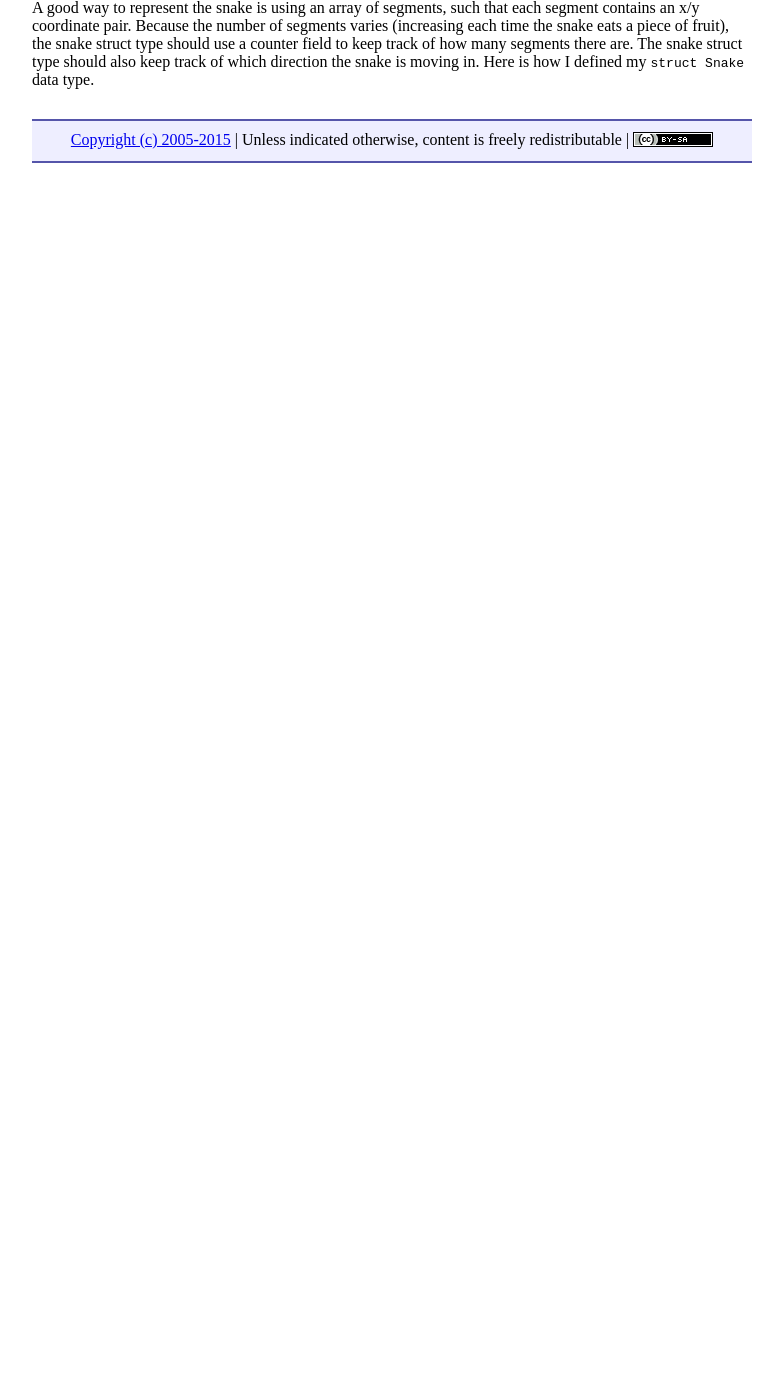
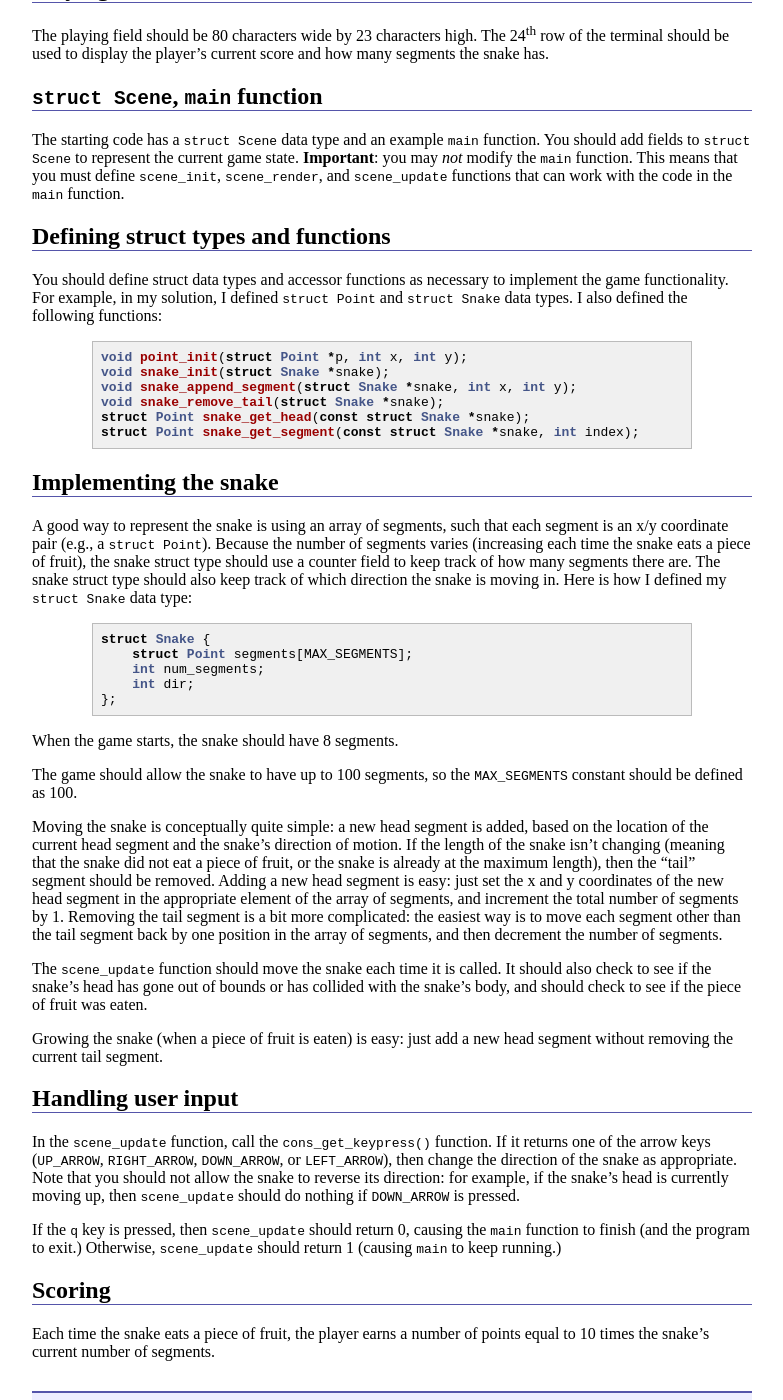
Before and after one commit to ycpcs/cs101-spring2015, a Jekyll site: the page built from assign/assign06.md, in a window 1280 px wide and 1400 px high, scrolled down 1818 px. Shown: the whole window, without its empty margins (248-1031 px from the left). Built offline with Jekyll 4.4.1, drawn with Linux system fonts in a browser that asks for light colours; Markdown is read by kramdown in place of the engine named in the settings; before the commit the page ends 1991 px from its top, so only the background shows below that; some of the changed text lies outside the part shown.

Commit message:
suggested approach for assignment 6

```diff
--- a/assign/assign06.md
+++ b/assign/assign06.md
@@ -32,7 +32,25 @@ Your task is to implement a [Snake](http://en.wikipedia.org/wiki/Snake_%28video_
 
 The play controls a snake.  The snake consists of some number of segments.  At each time step, the snake's head segment moves up, right, down, or left, and the other segments of the snake follow.  The player can control the direction of the snake's head using the arrow keys.  At all times, there is a piece of fruit on the playing field.  If the snake eats the fruit (i.e., the snake's head segment reaches the fruit), the snake grows by one segment.  When the fruit is eaten, a new piece of fruit appears in a random location.  If the snake's head goes out of bounds, or if the snake's head collides with one of the snake's body segments, the game is over.
 
+> TODO: animation showing snake going out of bounds
+
+> TODO: animation showing snake's head colliding with its body
+
 You will use the terminal graphics functions: see [Lab 17](../labs/lab17.html), [Lab 18](../labs/lab18.html), [Lab 20](../labs/lab20.html), and especially [Lab 22](../labs/lab22.html).
+
+# Approach
+
+This is a substantial assignment.  Here is a suggested approach to getting all of the features of the program working:
+
+1. Define `struct Point` and `struct Snake` data types.
+2. Add fields to `struct Scene` to represent the snake.
+3. Add code to `scene_init` to initialize the snake.
+4. Add code to `scene_render` to draw the segments of the snake.  The snake should be visible, but will not move.
+5. Add code to `scene_update` to move the snake by adding a new head segment and removing the current tail segment. The snake will now move in one direction.
+6. Add code to `scene_update` to check for keypresses, changing the direction of the snake as appropriate when an arrow key is pressed.  Now you should be able to control the snake.
+7. Add code to `scene_update` to detect if the snake's head has moved out of bounds, and if so, set a "game over" flag in the `struct Scene`.  Also, add code to `scene_render` to print a game over message when the game over flag is set.
+8. Add code to `scene_update` to detect if the snake's head has collided with any of its body segments, and if so, set a game over flag in `struct Scene`.
+9. Add code to check whether the snake's head is in the same place as the piece of fruit, and if so, increase the player's score, increase the snake's number of segments by 1, and place a new piece of fruit in a random location.  (Make sure that the new fruit location isn't in the same place as any of the snake's segments.)
 
 # Hints, specifications, and requirements
 
@@ -42,11 +60,11 @@ The playing field should be 80 characters wide by 23 characters high.  The 24<su
 
 ## `struct Scene`, `main` function
 
-The starting code has a `struct Scene` data type and an example `main` function.  You should add fields to `struct Scene` to represent the current game state.  **Important**: you may *not* modify the `main` function.  This means that you must define `scene_init`, `scene_render`, and `scene\_update` functions that can work with the code in the `main` function.
+The starting code has a `struct Scene` data type and an example `main` function.  You should add fields to `struct Scene` to represent the current game state.  **Important**: you may *not* modify the `main` function.  This means that you must define `scene_init`, `scene_render`, and `scene_update` functions that can work with the code in the `main` function.
 
 ## Defining struct types and functions
 
-You should define struct data types and accessor functions as necessary to implement the game functionality.  For example, in my solution, I defined **struct Point** and **struct Snake** data types.  I also defined the following functions:
+You should define struct data types and accessor functions as necessary to implement the game functionality.  For example, in my solution, I defined `struct Point` and `struct Snake` data types.  I also defined the following functions:
 
 {% highlight cpp %}
 void point_init(struct Point *p, int x, int y);
@@ -59,7 +77,35 @@ struct Point snake_get_segment(const struct Snake *snake, int index);
 
 ## Implementing the snake
 
-A good way to represent the snake is using an array of segments, such that each segment contains an x/y coordinate pair.  Because the number of segments varies (increasing each time the snake eats a piece of fruit), the snake struct type should use a counter field to keep track of how many segments there are.  The snake struct type should also keep track of which direction the snake is moving in.  Here is how I defined my `struct Snake` data type.
+A good way to represent the snake is using an array of segments, such that each segment is an x/y coordinate pair (e.g., a `struct Point`).  Because the number of segments varies (increasing each time the snake eats a piece of fruit), the snake struct type should use a counter field to keep track of how many segments there are.  The snake struct type should also keep track of which direction the snake is moving in.  Here is how I defined my `struct Snake` data type:
+
+{% highlight cpp %}
+struct Snake {
+    struct Point segments[MAX_SEGMENTS];
+    int num_segments;
+    int dir;
+};
+{% endhighlight %}
+
+When the game starts, the snake should have 8 segments.
+
+The game should allow the snake to have up to 100 segments, so the `MAX_SEGMENTS` constant should be defined as 100.
+
+Moving the snake is conceptually quite simple: a new head segment is added, based on the location of the current head segment and the snake's direction of motion.  If the length of the snake isn't changing (meaning that the snake did not eat a piece of fruit, or the snake is already at the maximum length), then the "tail" segment should be removed.  Adding a new head segment is easy: just set the x and y coordinates of the new head segment in the appropriate element of the array of segments, and increment the total number of segments by 1.  Removing the tail segment is a bit more complicated: the easiest way is to move each segment other than the tail segment back by one position in the array of segments, and then decrement the number of segments.
+
+The `scene_update` function should move the snake each time it is called.  It should also check to see if the snake's head has gone out of bounds or has collided with the snake's body, and should check to see if the piece of fruit was eaten.
+
+Growing the snake (when a piece of fruit is eaten) is easy: just add a new head segment without removing the current tail segment.
+
+## Handling user input
+
+In the `scene_update` function, call the `cons_get_keypress()` function.  If it returns one of the arrow keys (`UP_ARROW`, `RIGHT_ARROW`, `DOWN_ARROW`, or `LEFT_ARROW`), then change the direction of the snake as appropriate.  Note that you should not allow the snake to reverse its direction: for example, if the snake's head is currently moving up, then `scene_update` should do nothing if `DOWN_ARROW` is pressed.
+
+If the `q` key is pressed, then `scene_update` should return 0, causing the `main` function to finish (and the program to exit.)   Otherwise, `scene_update` should return 1 (causing `main` to keep running.)
+
+## Scoring
+
+Each time the snake eats a piece of fruit, the player earns a number of points equal to 10 times the snake's current number of segments.
 
 <!-- vim:set wrap: ­-->
 <!-- vim:set linebreak: -->
```
